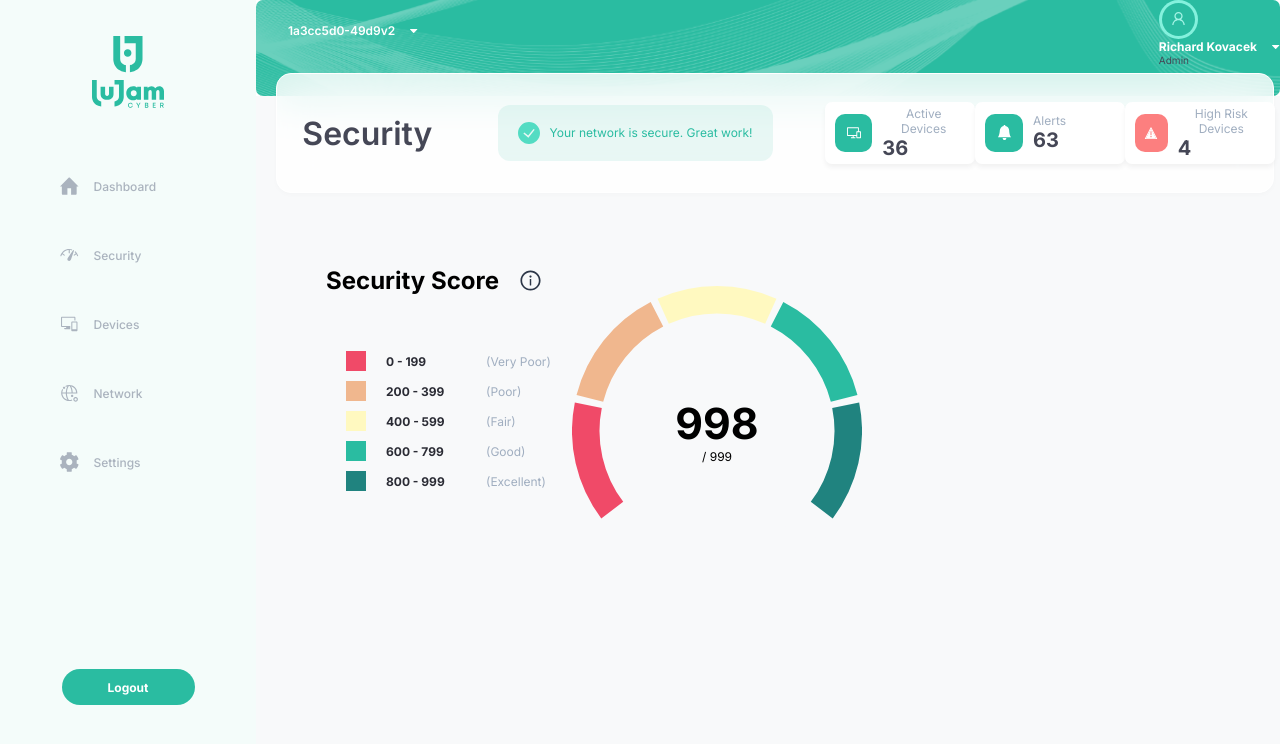
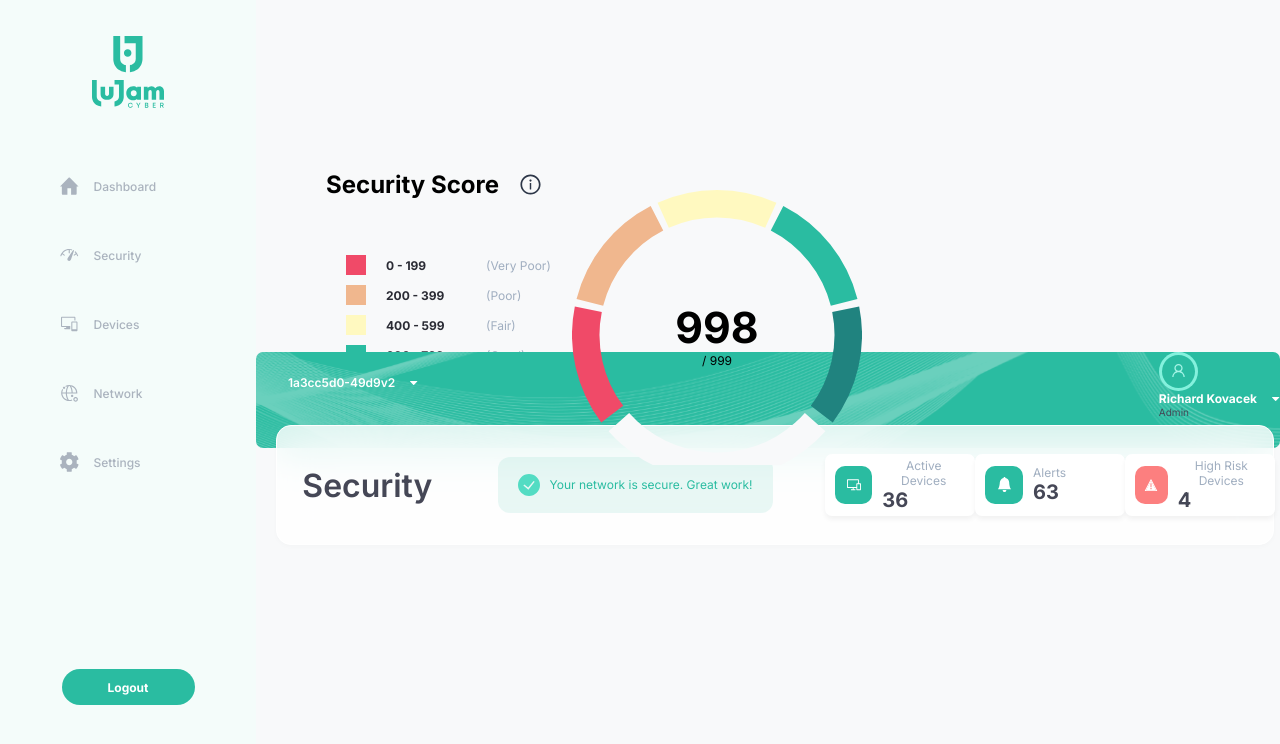
Before and after one commit to iKarans/jersey-client-project, a React (Create React App) app: page /security in a window 1280 px wide. Shown: the top 744 px of the page. Built offline with nearby package versions, Linux system fonts and the light colour scheme.

Commit message:
tweaking px to vw etc

```diff
--- a/src/containers/Header/Header.scss
+++ b/src/containers/Header/Header.scss
@@ -2,7 +2,7 @@
 @use "../../assets/styles/variables" as *;
 
 .header {
-  position: relative;
+  position: absolute;
   width: 100%;
 
 
--- a/src/containers/Routes/Routes.scss
+++ b/src/containers/Routes/Routes.scss
@@ -28,7 +28,7 @@
 }
 
 .routes__container-dashboard {
-  position: absolute;
+  position: relative;
   top: 0px;
   // display: flex;
   // flex-direction: column;
```
